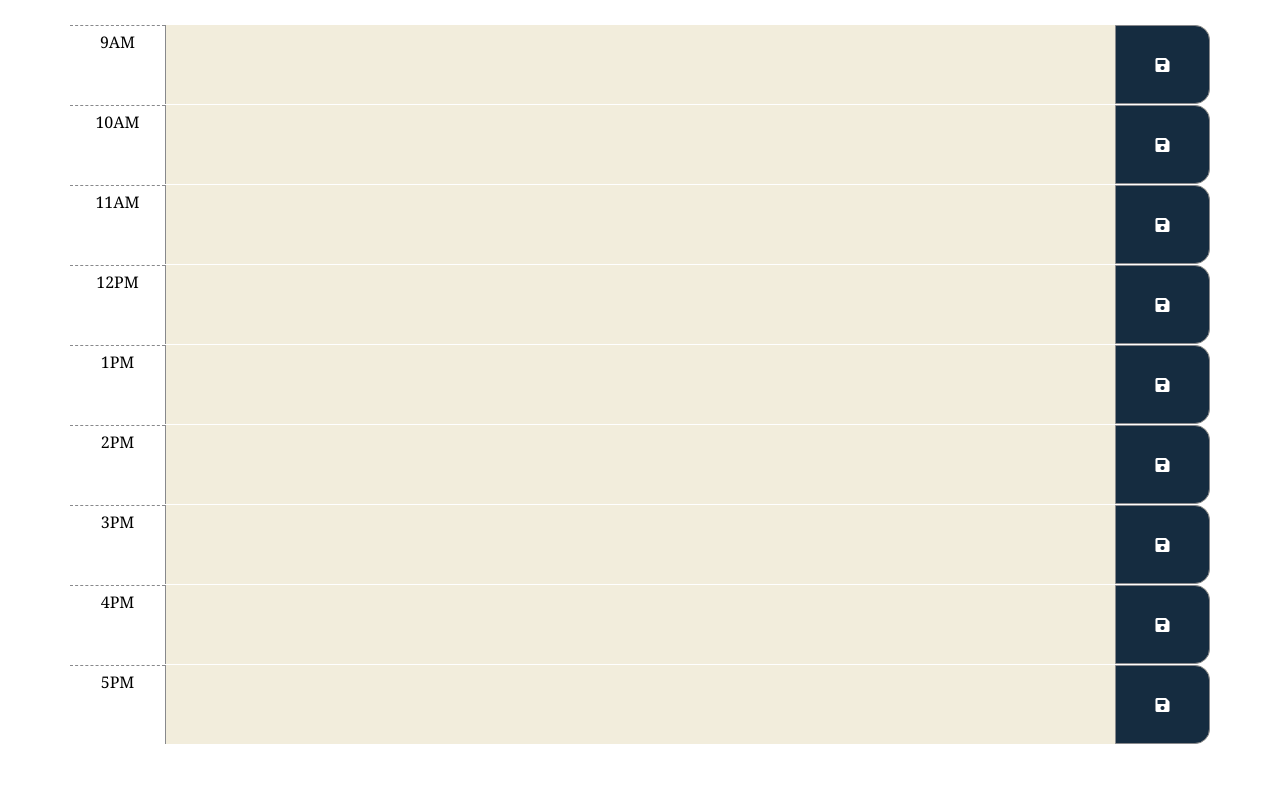
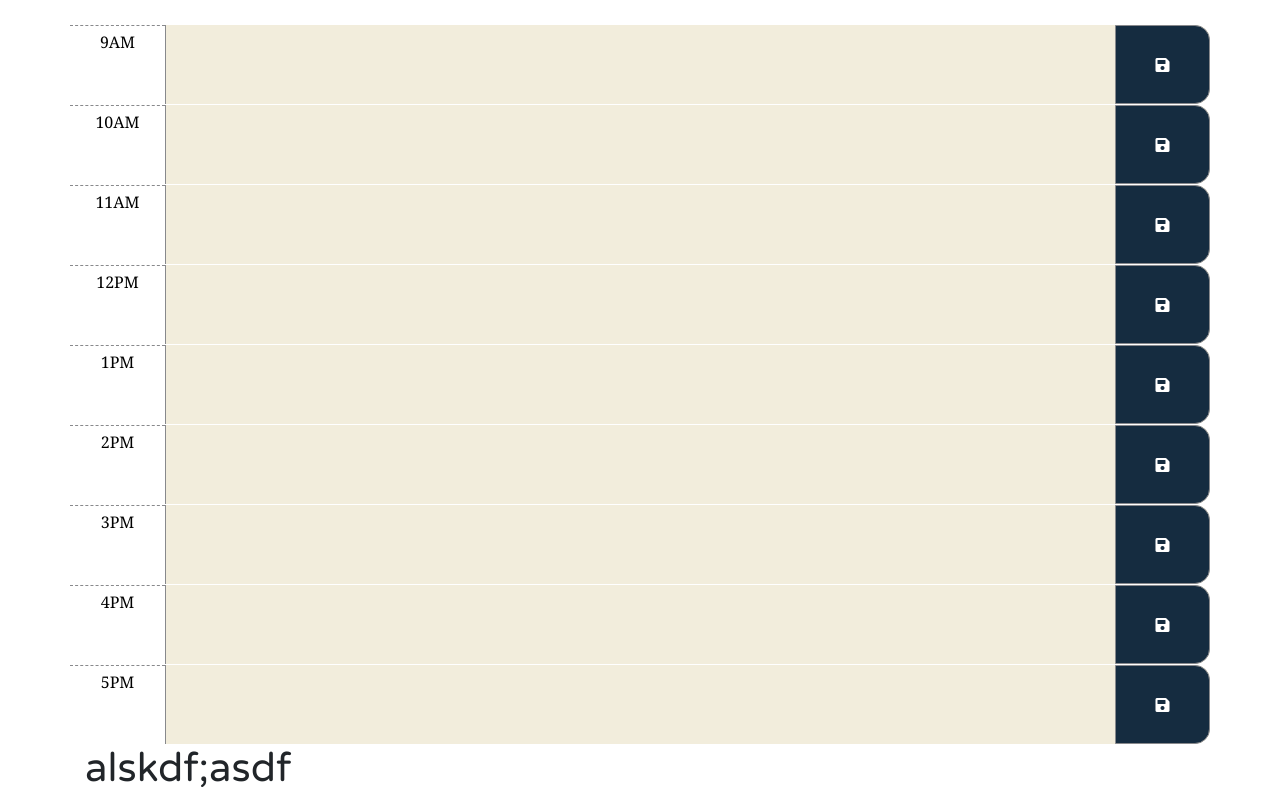
Before and after one commit to srongov/Project-1, a plain HTML site: page Day Planer/index.html in a window 1280 px wide. Shown: the part 312-1112 px from the top of the page. Before the commit the page ends 1056 px from the top, so only its background shows below. Drawn offline with nearby package versions, Linux system fonts and the light colour scheme.

Commit message:
second commit

```diff
--- a/Day Planer/index.html
+++ b/Day Planer/index.html
@@ -90,6 +90,8 @@
         <button class="col-1 saveBtn"><i class="fas fa-save"></i></button>
       </div>
 
+      <h1>alskdf;asdf</h1>
+
     </div>
 
     <!-- js scripts, jquery, moment.js, bootstrap js -->
```
Also changed, not shown: Day Planer/assets/styles.css (line endings or trailing spaces).
